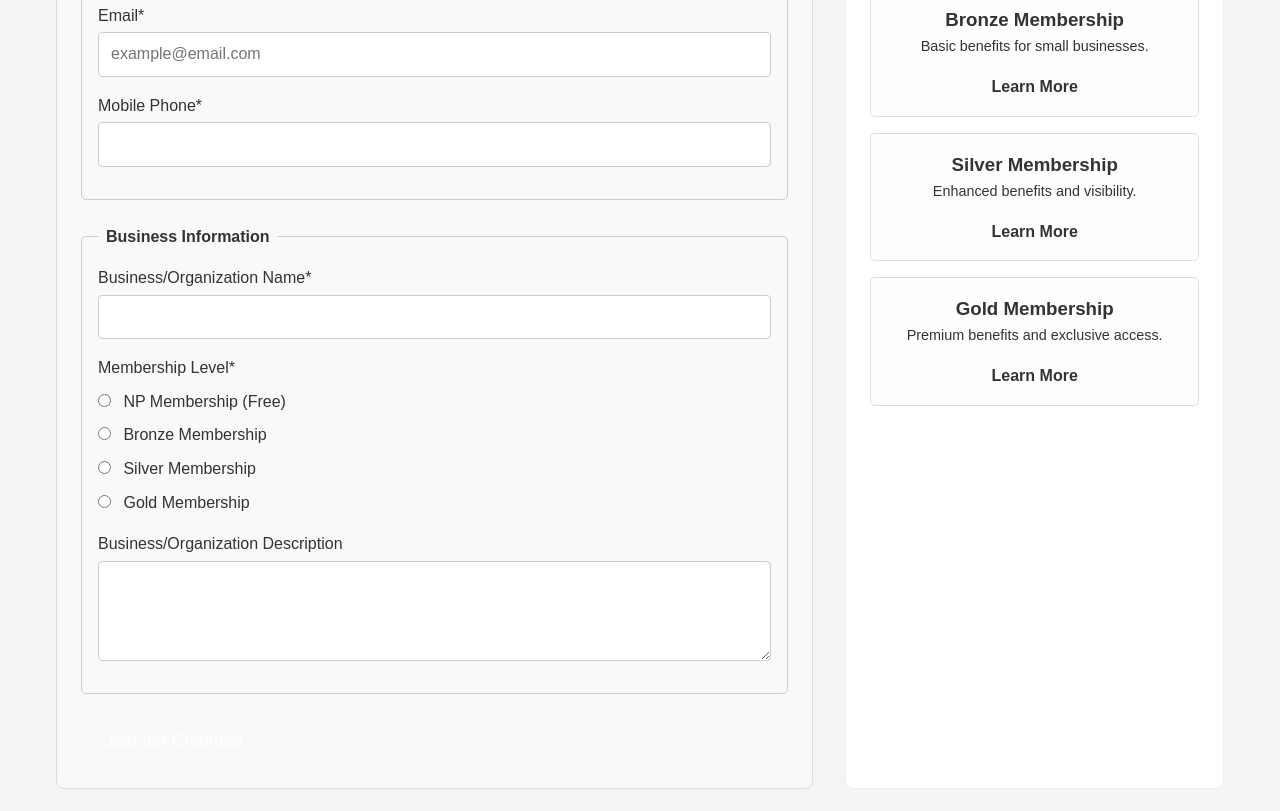
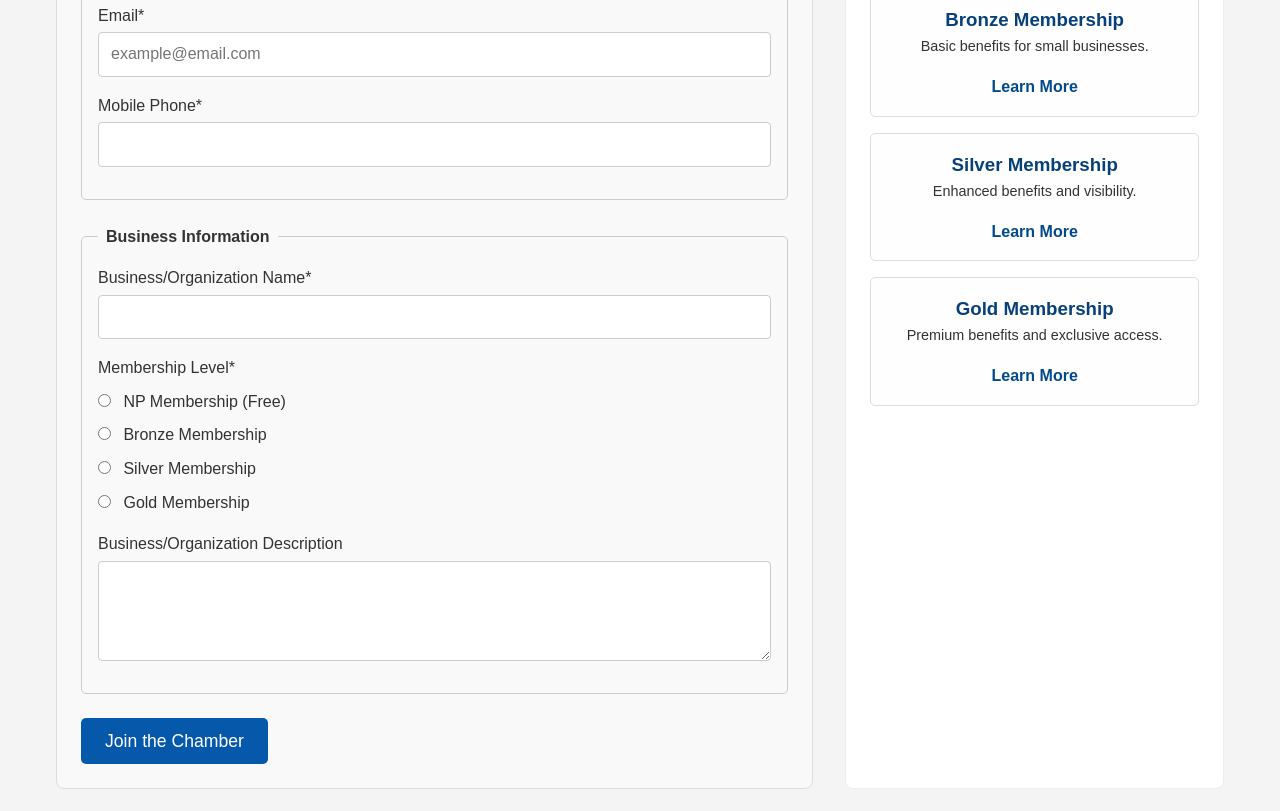
Before and after one commit to eriko13/wdd231, a plain HTML site: page chamber/join.html in a window 1280 px wide. Shown: the part 669-1480 px from the top of the page. Drawn offline with Linux system fonts and the light colour scheme.

Commit message:
fixed submit button contrast

```diff
--- a/chamber/styles/join.css
+++ b/chamber/styles/join.css
@@ -83,7 +83,7 @@ textarea {
 }
 
 .submit-button {
-    background-color: var(--accent-color1);
+    background-color: var(--button-color);
     color: white;
     padding: 0.8rem 1.5rem;
     border: none;
@@ -94,7 +94,7 @@ textarea {
 }
 
 .submit-button:hover {
-    background-color: var(--accent-color2);
+    background-color: var(--button-hover);
 }
 
 /* Membership Info Section & Cards */
@@ -136,7 +136,7 @@ textarea {
 
 .membership-cards h3 {
     margin-top: 0;
-    color: var(--accent-color2);
+    color: var(--accent-color);
 }
 
 .membership-cards p {
@@ -145,7 +145,7 @@ textarea {
 }
 
 .modal-link {
-    color: var(--accent-color1);
+    color: var(--link-color);
     text-decoration: none;
     font-weight: bold;
 }
@@ -236,7 +236,7 @@ textarea {
 
 .submitted-data h2 {
     margin-top: 0;
-    color: var(--accent-color2);
+    color: var(--accent-color);
     border-bottom: 1px solid #eee;
     padding-bottom: 0.5rem;
     margin-bottom: 1rem;
```
